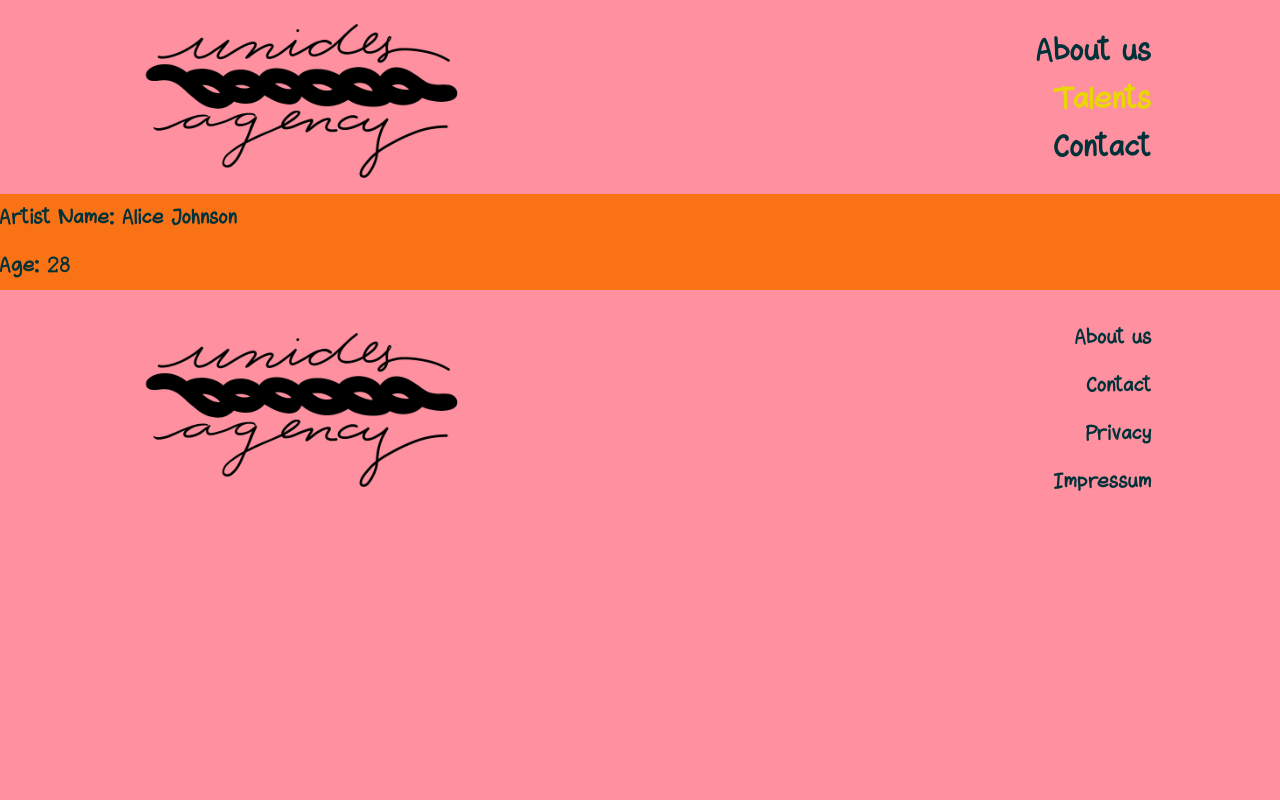
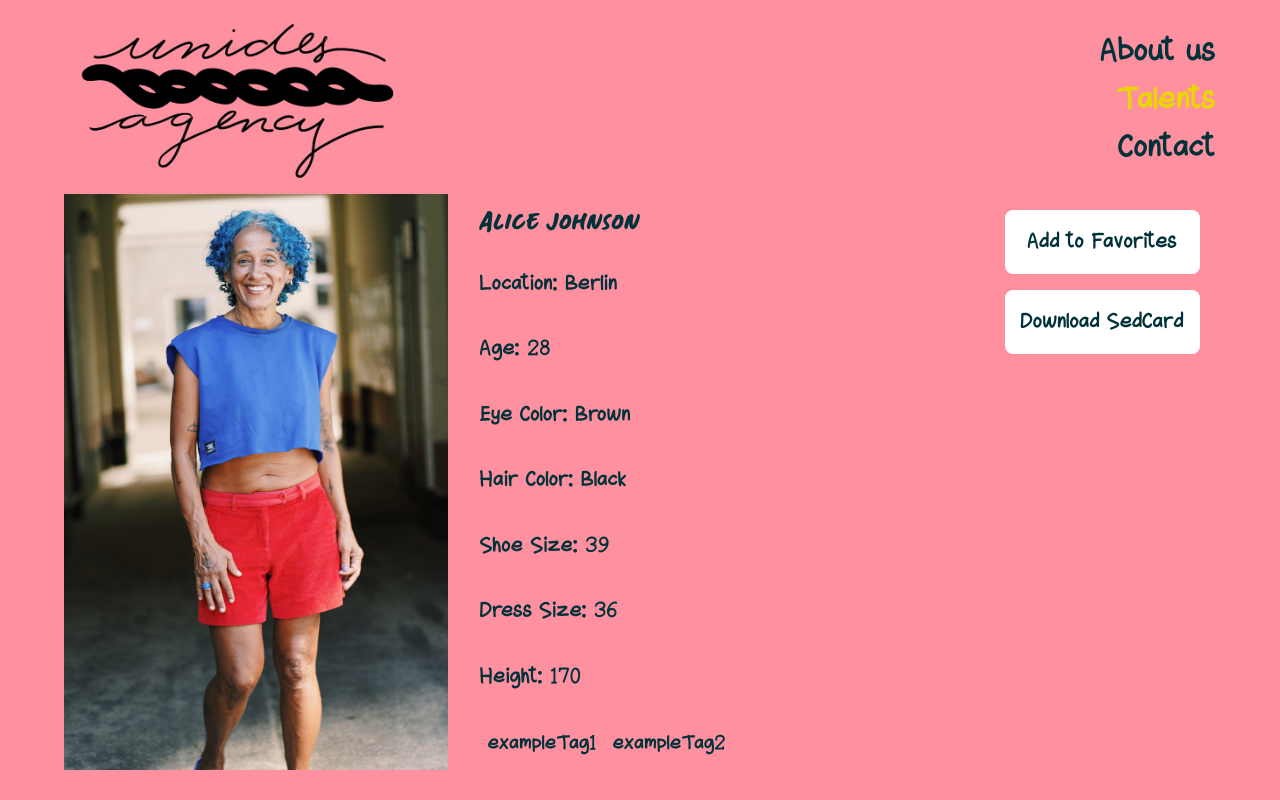
Before and after one commit to unides-agency/website, a Next.js app: page /talents/1 in a window 1280 px wide. Shown: the top 800 px of the page. Built offline with nearby package versions, Linux system fonts and the light colour scheme.

Commit message:
added basic layout for talent detail page - other layout fixes

```diff
--- a/src/app/about/page.tsx
+++ b/src/app/about/page.tsx
@@ -1,5 +1,10 @@
 export default function About() {
   return (
-    <main className="w-full flex justify-center items-center bg-secondary">ABOUT</main>
+  <section>
+    <h1>About</h1>
+    <p>
+      This is a website for a talent agency. We provide models, actors, and other talent for events, photoshoots, and more.
+    </p>
+  </section>
   );
 }
--- a/src/app/contact/page.tsx
+++ b/src/app/contact/page.tsx
@@ -1,5 +1,8 @@
 export default function Contact() {
   return (
-    <main className="w-full flex justify-center items-center bg-secondary">CONTACT</main>
+    <section>
+      <h1>Contact</h1>
+      <p>You can reach us at 555-555-5555 or email us at</p>
+    </section>
   );
 }
--- a/src/app/layout.tsx
+++ b/src/app/layout.tsx
@@ -16,10 +16,9 @@ export default function RootLayout({
 }>) {
   return (
     <html lang="en">
-      <body className={cn("bg-primary ")}>
+      <body className={cn("bg-primary w-full ")}>
         <Header />
-
-        {children}
+        <main className="mx-auto w-[90%]">{children}</main>
         <Footer />
       </body>
     </html>
--- a/src/app/page.tsx
+++ b/src/app/page.tsx
@@ -1,5 +1,11 @@
 export default function Home() {
   return (
-    <main className="w-full flex justify-center items-center bg-secondary ">HOME</main>
+    <section>
+      <h1>Home</h1>
+      <p>
+        Welcome to our talent agency website. We provide models, actors, and other talent for
+        events, photoshoot
+      </p>
+    </section>
   );
 }
--- a/src/app/talents/[id]/page.tsx
+++ b/src/app/talents/[id]/page.tsx
@@ -1,6 +1,8 @@
 "use client";
 import { useParams, useRouter } from "next/navigation";
 import data from "@/data/talents.json";
+import Image from "next/image";
+import { cn } from "@/utils/cn";
 
 export default function TalentPage() {
   const talents = data;
@@ -15,9 +17,67 @@ export default function TalentPage() {
   }
 
   return (
-    <main className="bg-orange-500">
-      <h2>Artist Name: {talent.name}</h2>
-      <p>Age: {talent.age}</p>
-    </main>
+    <>
+      {/* ARTIST INFO */}
+      <section className={cn("flex flex-wrap gap-8 mb-8")}>
+        <aside className=" w-full md:w-1/3 ">
+          <Image
+            src={talent.img}
+            width={600}
+            height={800}
+            alt={`artist-avatar-${talent.firstName}`}
+          />
+        </aside>
+        <article className=" w-full md:flex-1 flex flex-col justify-between relative ">
+          <h2 aria-label="talent-name" className="font-secondary">
+            {talent.firstName} {talent.lastName}
+          </h2>
+          <p>Location: {talent.location}</p>
+          <p>Age: {talent.age}</p>
+          <p>Eye Color: {talent.eyeColor}</p>
+          <p>Hair Color: {talent.hairColor}</p>
+          <p>Shoe Size: {talent.shoeSize}</p>
+          <p>Dress Size: {talent.dressSize}</p>
+          <p>Height: {talent.height}</p>
+          <div className="text-3xl w-full flex flex-wrap">
+            {talent.tags.map((tag) => (
+              <span className="p-2 rounded-xl" key={tag}>
+                {tag}
+              </span>
+            ))}
+          </div>
+
+          {/* BUTTONS */}
+          <div className=" absolute top-4 right-4 flex flex-col gap-4">
+            <button
+              type="button"
+              className="bg-white px-4 py-2 rounded-lg"
+              onClick={() => console.log("press")}
+            >
+              Add to Favorites
+            </button>
+            <button
+              type="button"
+              className="bg-white px-4 py-2 rounded-lg"
+              onClick={() => console.log("press")}
+            >
+              Download SedCard
+            </button>
+          </div>
+        </article>
+      </section>
+
+      {/* IMAGE GALLERY */}
+      <section className="bg-slate-200 grid grid-cols-2 md:grid-cols-4 gap-4 p-4">
+        <div className="w-32 h-24 bg-red-400">IMAGE</div>
+        <div className="w-32 h-24 bg-red-400">IMAGE</div>
+        <div className="w-32 h-24 bg-red-400">IMAGE</div>
+        <div className="w-32 h-24 bg-red-400">IMAGE</div>
+        <div className="w-32 h-24 bg-red-400">IMAGE</div>
+        <div className="w-32 h-24 bg-red-400">IMAGE</div>
+        <div className="w-32 h-24 bg-red-400">IMAGE</div>
+        <div className="w-32 h-24 bg-red-400">IMAGE</div>
+      </section>
+    </>
   );
 }
--- a/src/app/talents/page.tsx
+++ b/src/app/talents/page.tsx
@@ -6,14 +6,14 @@ export default function Talents() {
   const talents = data;
 
   return (
-    <main className="w-full flex justify-center items-center ">
-      <ul className={cn("grid grid-cols-5 gap-6 place-items-center", "py-6", "xs:w-full md:w-4/5")}>
+    <section>
+      <ul className={cn("grid grid-cols-5 gap-6 place-items-center")}>
         {talents.map((talent) => (
           <li className={cn("group relative", " overflow-hidden")} key={talent.id}>
             <ArtistCard talent={talent} />
           </li>
         ))}
       </ul>
-    </main>
+    </section>
   );
 }
--- a/src/components/ArtistCard.tsx
+++ b/src/components/ArtistCard.tsx
@@ -1,13 +1,7 @@
 import { cn } from "@/utils/cn";
 import Image from "next/image";
 import Link from "next/link";
-
-type Talent = {
-  id: string;
-  name: string;
-  age: number;
-  img: string;
-};
+import { Talent } from "@/data/types";
 
 export default function ArtistCard({ talent }: { talent: Talent }) {
   return (
@@ -27,7 +21,7 @@ export default function ArtistCard({ talent }: { talent: Talent }) {
             "absolute z-20 bottom-0 right-2"
           )}
         >
-          {talent.name}
+          {talent.firstName} {talent.lastName}
         </p>
       </div>
 
@@ -37,7 +31,7 @@ export default function ArtistCard({ talent }: { talent: Talent }) {
           src={talent.img}
           width={400}
           height={100}
-          alt={talent.name}
+          alt={`artist-img-${talent.firstName}`}
         />
       </div>
     </Link>
--- a/src/components/Footer.tsx
+++ b/src/components/Footer.tsx
@@ -4,7 +4,7 @@ import Link from "next/link";
 
 export default function Footer() {
   return (
-    <footer className={cn("w-4/5 flex items-center justify-between mx-auto pb-4 pt-6")}>
+    <footer className={cn("w-[90%] flex items-center justify-between mx-auto pb-4 pt-6")}>
       <Link href="/">
         <Image src="/images/logo-black.png" alt="unides-logo" width={350} height={400} />
       </Link>
--- a/src/components/Header.tsx
+++ b/src/components/Header.tsx
@@ -5,7 +5,7 @@ import Image from "next/image";
 
 export default function Header() {
   return (
-    <header className={cn("w-4/5 flex items-center justify-between mx-auto pb-4 pt-6")}>
+    <header className={cn("w-[90%] flex items-center justify-between mx-auto pb-4 pt-6")}>
       <Link href="/">
         <Image src="/images/logo-black.png" alt="unides-logo" width={350} height={400} />
       </Link>
--- a/src/data/talents.json
+++ b/src/data/talents.json
@@ -1,62 +1,142 @@
 [
   {
     "id": "1",
-    "name": "Alice Johnson",
+    "firstName": "Alice",
+    "lastName": "Johnson",
+    "eyeColor": "Brown",
+    "hairColor": "Black",
+    "height": 170,
+    "location": "Berlin",
+    "shoeSize": 39,
+    "dressSize": 36,
     "age": 28,
-    "img": "/images/img-01.jpg"
+    "img": "/images/img-01.jpg",
+    "tags": ["exampleTag1", "exampleTag2"]
   },
   {
     "id": "2",
-    "name": "Bob Smith",
-    "age": 34,
-    "img": "/images/img-02.jpg"
+    "firstName": "Bob",
+    "lastName": "Smith",
+    "eyeColor": "Blue",
+    "hairColor": "Blonde",
+    "height": 180,
+    "location": "New York",
+    "shoeSize": 42,
+    "dressSize": 38,
+    "age": 32,
+    "img": "/images/img-02.jpg",
+    "tags": ["exampleTag1", "exampleTag2"]
   },
   {
     "id": "3",
-    "name": "Charlie Brown",
-    "age": 22,
-    "img": "/images/img-03.jpg"
+    "firstName": "Charlie",
+    "lastName": "Brown",
+    "eyeColor": "Green",
+    "hairColor": "Red",
+    "height": 175,
+    "location": "London",
+    "shoeSize": 41,
+    "dressSize": 40,
+    "age": 25,
+    "img": "/images/img-03.jpg",
+    "tags": ["exampleTag1", "exampleTag2"]
   },
   {
     "id": "4",
-    "name": "David Lee",
+    "firstName": "David",
+    "lastName": "Wilson",
+    "eyeColor": "Hazel",
+    "hairColor": "Brown",
+    "height": 165,
+    "location": "Paris",
+    "shoeSize": 40,
+    "dressSize": 34,
     "age": 29,
-    "img": "/images/img-04.jpg"
+    "img": "/images/img-04.jpg",
+    "tags": ["exampleTag1", "exampleTag2"]
   },
   {
     "id": "5",
-    "name": "Eva Williams",
-    "age": 31,
-    "img": "/images/img-01.jpg"
+    "firstName": "Eve",
+    "lastName": "Davis",
+    "eyeColor": "Gray",
+    "hairColor": "Black",
+    "height": 160,
+    "location": "Tokyo",
+    "shoeSize": 38,
+    "dressSize": 36,
+    "age": 27,
+    "img": "/images/img-01.jpg",
+    "tags": ["exampleTag1", "exampleTag2"]
   },
   {
     "id": "6",
-    "name": "Franklin Davis",
-    "age": 27,
-    "img": "/images/img-04.jpg"
+    "firstName": "Frank",
+    "lastName": "Miller",
+    "eyeColor": "Brown",
+    "hairColor": "Blonde",
+    "height": 185,
+    "location": "Sydney",
+    "shoeSize": 44,
+    "dressSize": 42,
+    "age": 31,
+    "img": "/images/img-02.jpg",
+    "tags": ["exampleTag1", "exampleTag2"]
   },
   {
     "id": "7",
-    "name": "Grace Wilson",
-    "age": 25,
-    "img": "/images/img-02.jpg"
+    "firstName": "Grace",
+    "lastName": "Martinez",
+    "eyeColor": "Blue",
+    "hairColor": "Red",
+    "height": 168,
+    "location": "Toronto",
+    "shoeSize": 39,
+    "dressSize": 38,
+    "age": 26,
+    "img": "/images/img-03.jpg",
+    "tags": ["exampleTag1", "exampleTag2"]
   },
   {
     "id": "8",
-    "name": "Hannah Martinez",
+    "firstName": "Hank",
+    "lastName": "Garcia",
+    "eyeColor": "Green",
+    "hairColor": "Brown",
+    "height": 178,
+    "location": "San Francisco",
+    "shoeSize": 43,
+    "dressSize": 40,
     "age": 30,
-    "img": "/images/img-03.jpg"
+    "img": "/images/img-04.jpg",
+    "tags": ["exampleTag1", "exampleTag2"]
   },
   {
     "id": "9",
-    "name": "Isaac Anderson",
-    "age": 26,
-    "img": "/images/img-04.jpg"
+    "firstName": "Ivy",
+    "lastName": "Rodriguez",
+    "eyeColor": "Hazel",
+    "hairColor": "Black",
+    "height": 162,
+    "location": "Mexico City",
+    "shoeSize": 37,
+    "dressSize": 36,
+    "age": 24,
+    "img": "/images/img-01.jpg",
+    "tags": ["exampleTag1", "exampleTag2"]
   },
   {
     "id": "10",
-    "name": "Jack Thomas",
-    "age": 33,
-    "img": "/images/img-01.jpg"
+    "firstName": "Jack",
+    "lastName": "Lee",
+    "eyeColor": "Gray",
+    "hairColor": "Blonde",
+    "height": 172,
+    "location": "Seoul",
+    "shoeSize": 41,
+    "dressSize": 38,
+    "age": 28,
+    "img": "/images/img-02.jpg",
+  "tags": ["exampleTag1", "exampleTag2"]
   }
 ]
--- /dev/null
+++ b/src/data/types.ts
@@ -0,0 +1,14 @@
+export type Talent = {
+  id: string;
+  firstName: string;
+  lastName: string;
+  eyeColor: string;
+  hairColor: string;
+  height: number;
+  location: string;
+  shoeSize: number;
+  dressSize: number | string;
+  age: number;
+  img: string;
+  tags: string[];
+};
--- a/tailwind.config.ts
+++ b/tailwind.config.ts
@@ -13,7 +13,6 @@ export default {
       md: "768px",
       lg: "1024px",
       xl: "1280px",
-      "2xl": "1536px",
     },
     extend: {
       fontFamily: {
```
